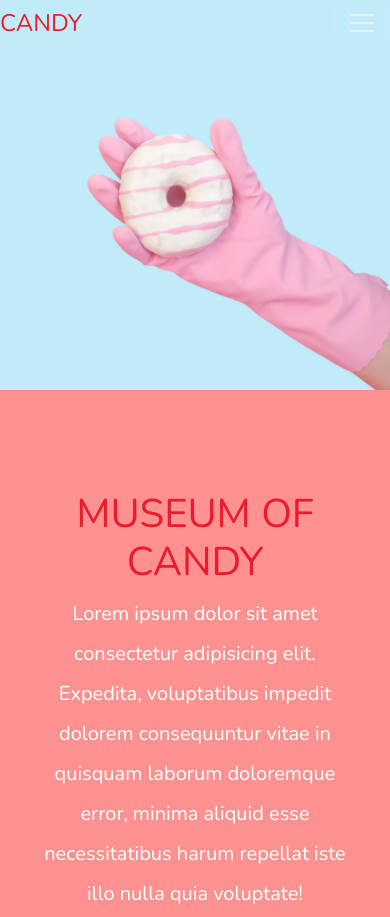
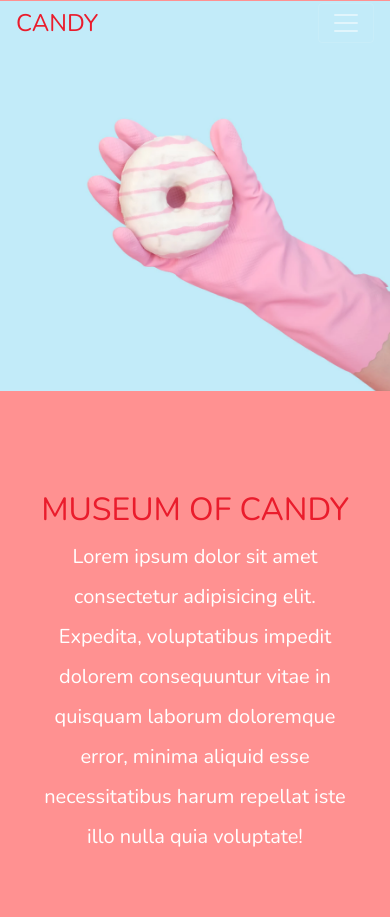
Before and after one commit to Varsha2629/Candy-Project, a plain HTML site: page index.html in a window 390 px wide. Shown: the top 917 px of the page. Drawn offline with nearby package versions, Linux system fonts and the light colour scheme.

Commit message:
Change Css for header
Update Boostrap link

```diff
--- a/Styles.css
+++ b/Styles.css
@@ -43,10 +43,12 @@
     background: rgb(222,192,222);
     transition: background 500ms;
 }
-@media (max-width: 1200px)
-{
-    #headingGroup h1{
+@media (max-width: 1200px) {
+    #headingGroup h1 {
         font-weight: 100;
         font-size: 3rem;
-       }
+    }
+    .blurb h2 {
+        font-size: 2rem;
+    }
 }
--- a/index.html
+++ b/index.html
@@ -5,7 +5,10 @@
     <meta name="viewport" content="width=device-width, initial-scale=1.0">
     <!-- Google Font -->
     <link href="https://fonts.googleapis.com/css?family=Nunito:200,300,400,700" rel="stylesheet">
-    <link href="https://cdn.jsdelivr.net/npm/bootstrap@5.0.0-beta1/dist/css/bootstrap.min.css" rel="stylesheet" integrity="sha384-giJF6kkoqNQ00vy+HMDP7azOuL0xtbfIcaT9wjKHr8RbDVddVHyTfAAsrekwKmP1" crossorigin="anonymous">
+
+     <!-- Bootstrap CSS -->
+     <link rel="stylesheet" href="https://stackpath.bootstrapcdn.com/bootstrap/4.1.3/css/bootstrap.min.css" integrity="sha384-MCw98/SFnGE8fJT3GXwEOngsV7Zt27NXFoaoApmYm81iuXoPkFOJwJ8ERdknLPMO"
+     crossorigin="anonymous">
     <link rel="stylesheet" href="Styles.css">
     <title>Museum of Candy</title>
      <!-- jQuery first, then Popper.js, then Bootstrap JS -->
```
